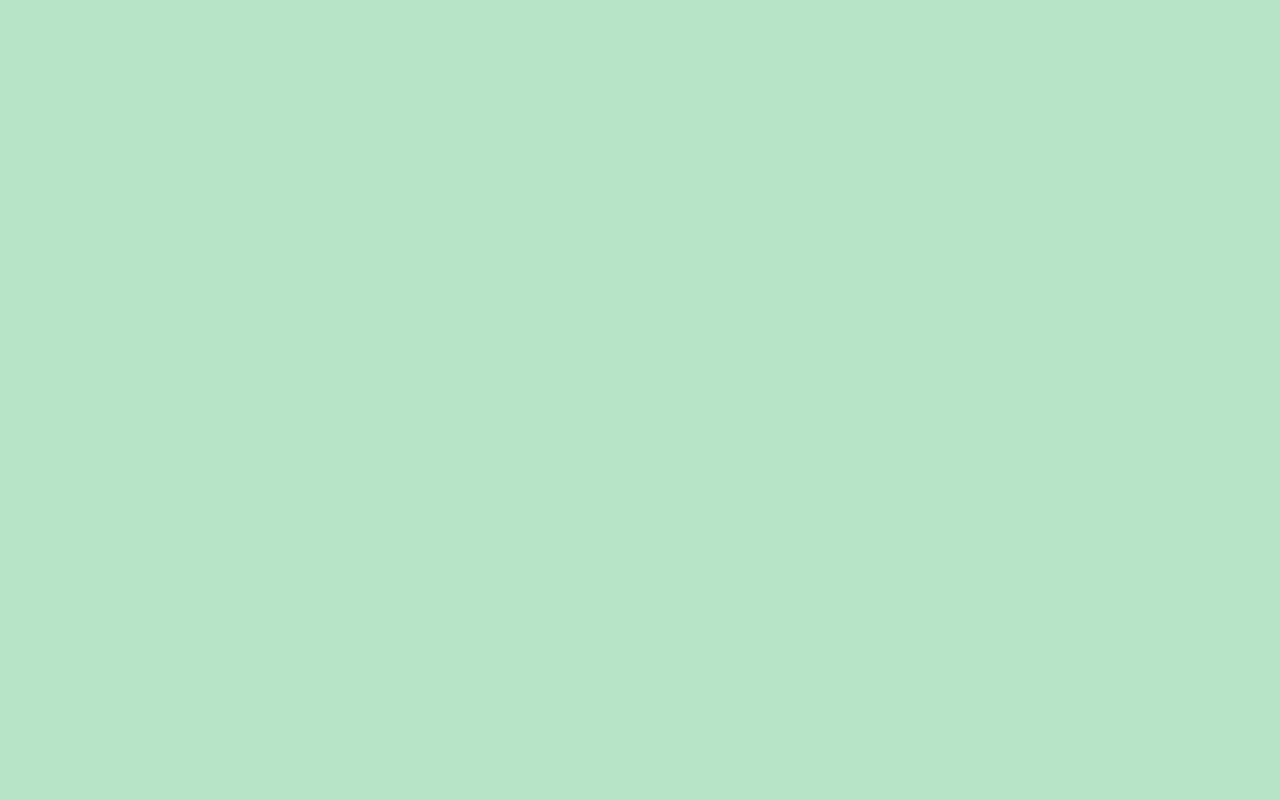
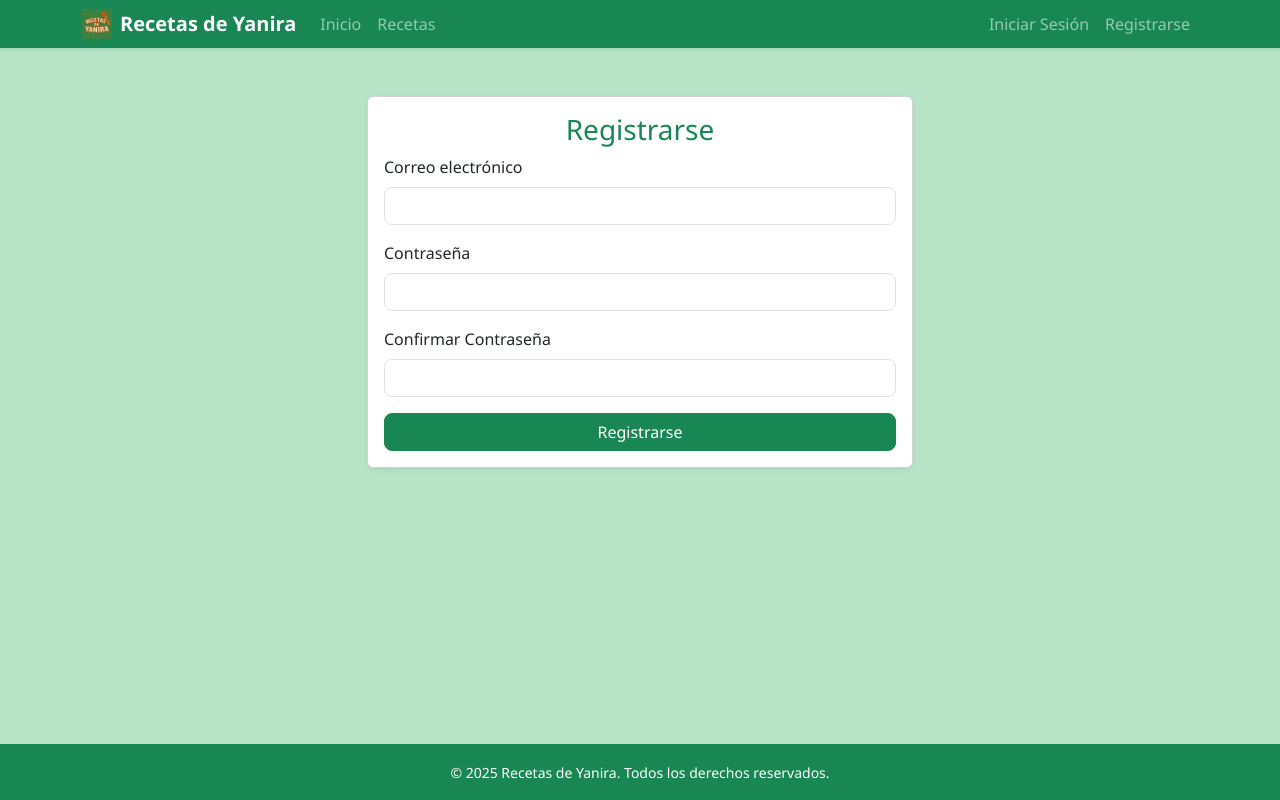
Before and after one commit to YaniraGS/ProyectoIntegrado, an Angular app in the folder frontend/recetas-de-yanira/: page /register in a window 1280 px wide. Built offline with nearby package versions, Linux system fonts and the light colour scheme.

Commit message:
ajusten en login/register

```diff
--- a/frontend/recetas-de-yanira/src/app/app.component.html
+++ b/frontend/recetas-de-yanira/src/app/app.component.html
@@ -1,9 +1,13 @@
+<div class="app-wrapper d-flex flex-column min-vh-100">
   <app-navbar></app-navbar>
 
+  <main class="flex-grow-1">
     <router-outlet></router-outlet>
+  </main>
 
-<footer class="bg-success text-white text-center py-3 mt-auto shadow-sm">
+  <footer class="bg-success text-white text-center py-3 shadow-sm">
     <div class="container">
       <small>&copy; 2025 Recetas de Yanira. Todos los derechos reservados.</small>
     </div>
   </footer>
+</div>
--- a/frontend/recetas-de-yanira/src/app/app.module.ts
+++ b/frontend/recetas-de-yanira/src/app/app.module.ts
@@ -25,13 +25,14 @@ import { ShoppingListComponent } from './pages/shopping-list/shopping-list.compo
     RecipeDetailComponent,
     HomeComponent,
     ShoppingListComponent,
-    ReactiveFormsModule,
+
   ],
   imports: [
     BrowserModule,
     AppRoutingModule,
     HttpClientModule,
     FormsModule,
+    ReactiveFormsModule,
   ],
   providers: [],
   bootstrap: [AppComponent]
--- a/frontend/recetas-de-yanira/src/app/pages/login/login.component.html
+++ b/frontend/recetas-de-yanira/src/app/pages/login/login.component.html
@@ -5,7 +5,7 @@
         <div class="card-body">
           <h3 class="card-title text-center text-success">Iniciar Sesión</h3>
 
-          <form [formGroup]="loginForm" (ngSubmit)="login()" novalidate>
+          <form [formGroup]="loginForm" (ngSubmit)="login()">
             <div class="mb-3">
               <label for="email" class="form-label">Correo electrónico</label>
               <input
@@ -13,8 +13,8 @@
                 id="email"
                 type="email"
                 class="form-control"
-                [class.is-invalid]="f.email.invalid && f.email.touched"
               >
+            </div>
 
             <div class="mb-3">
               <label for="password" class="form-label">Contraseña</label>
@@ -23,14 +23,13 @@
                 id="password"
                 type="password"
                 class="form-control"
-                [class.is-invalid]="f.password.invalid && f.password.touched"
               >
+            </div>
 
-            <button type="submit" class="btn btn-success w-100" [disabled]="loginForm.invalid">Entrar</button>
-
-            <div class="text-danger mt-3 text-center" *ngIf="errorMessage">{{ errorMessage }}</div>
+            <button type="submit" class="btn btn-success w-100" >Entrar</button>
           </form>
 
+          <div class="text-danger mt-3 text-center" *ngIf="errorMessage">{{ errorMessage }}</div>
         </div>
       </div>
     </div>
--- a/frontend/recetas-de-yanira/src/app/pages/login/login.component.ts
+++ b/frontend/recetas-de-yanira/src/app/pages/login/login.component.ts
@@ -1,5 +1,5 @@
 import { HttpClient } from '@angular/common/http';
-import { Component } from '@angular/core';
+import { Component, OnInit } from '@angular/core';
 import { Router } from '@angular/router';
 import { AuthService } from '../../services/auth.service';
 import { FormBuilder, FormGroup, Validators } from '@angular/forms';
@@ -10,7 +10,7 @@ import { FormBuilder, FormGroup, Validators } from '@angular/forms';
   templateUrl: './login.component.html',
   styleUrl: './login.component.css'
 })
-export class LoginComponent {
+export class LoginComponent implements OnInit {
 
   loginForm!: FormGroup;
   errorMessage = '';
@@ -26,12 +26,9 @@ export class LoginComponent {
 
 
   login() {
-    if (this.loginForm.invalid) {
-      this.loginForm.markAllAsTouched();
-      return;
-    }
 
-    const { email, password } = this.loginForm.value;
+  const email = this.loginForm.get('email')?.value;
+  const password = this.loginForm.get('password')?.value;
 
   this.authService.login(email, password).subscribe({
     next: (res) => {
@@ -43,8 +40,8 @@ export class LoginComponent {
       console.error(err);
     }
   });
+
 }
-
   get f() {
   return this.loginForm.controls;
 }
--- a/frontend/recetas-de-yanira/src/app/pages/register/register.component.html
+++ b/frontend/recetas-de-yanira/src/app/pages/register/register.component.html
@@ -3,25 +3,63 @@
     <div class="col-md-6">
       <div class="card shadow-sm rounded">
         <div class="card-body">
-          <h3 class="card-title text-center text-success">Registro</h3>
-          <form (ngSubmit)="register()">
+          <h3 class="card-title text-center text-success">Registrarse</h3>
+
+          <form [formGroup]="registerForm" (ngSubmit)="register()" novalidate>
+            <!-- Email -->
             <div class="mb-3">
               <label for="email" class="form-label">Correo electrónico</label>
-              <input [(ngModel)]="email" name="email" id="email" type="email" class="form-control" required>
+              <input id="email" type="email" class="form-control" formControlName="email"
+                [class.is-invalid]="getErrorMessage('email')" />
+              <div class="invalid-feedback">
+                {{ getErrorMessage('email') }}
+              </div>
             </div>
+
             <div class="mb-3">
               <label for="password" class="form-label">Contraseña</label>
-              <input [(ngModel)]="password" name="password" id="password" type="password" class="form-control" required>
+              <input id="password" type="password" class="form-control" formControlName="password"
+                [class.is-invalid]="getErrorMessage('password')" />
+              <div class="invalid-feedback">
+                {{ getErrorMessage('password') }}
+              </div>
             </div>
+
             <div class="mb-3">
               <label for="confirmPassword" class="form-label">Confirmar Contraseña</label>
-              <input [(ngModel)]="confirmPassword" name="password" id="password" type="password" class="form-control" required>
+              <input id="confirmPassword" type="password" class="form-control" formControlName="confirmPassword"
+                [class.is-invalid]="getErrorMessage('confirmPassword')" />
+              <div class="invalid-feedback">
+                {{ getErrorMessage('confirmPassword') }}
+              </div>
             </div>
-            <button type="submit" class="btn btn-success w-100">Registrarse</button>
+
+            <button type="submit" class="btn btn-success w-100">
+              Registrarse
+            </button>
           </form>
+
           <div class="text-danger mt-3 text-center" *ngIf="errorMessage">{{ errorMessage }}</div>
         </div>
       </div>
     </div>
   </div>
 </div>
+
+<div class="modal-backdrop fade show" *ngIf="showModal" style="display: block;"></div>
+
+<div class="modal fade show" *ngIf="showModal" tabindex="-1" style="display:grid;" aria-modal="true" >
+  <div class="modal-dialog modal-dialog-centered">
+    <div class="modal-content">
+      <div class="modal-header">
+        <h5 class="modal-title card-title text-center text-success">Registro exitoso</h5>
+      </div>
+      <div class="modal-body ">
+        <p>Usuario creado correctamente.</p>
+      </div>
+      <div class="modal-footer">
+        <button class="btn btn-success w-100" (click)="closeModal()">Ir a Login</button>
+      </div>
+    </div>
+  </div>
+</div>
--- a/frontend/recetas-de-yanira/src/app/pages/register/register.component.ts
+++ b/frontend/recetas-de-yanira/src/app/pages/register/register.component.ts
@@ -1,6 +1,7 @@
 import { Component } from '@angular/core';
 import { AuthService } from '../../services/auth.service';
 import { Router } from '@angular/router';
+import { AbstractControl, FormBuilder, FormGroup, Validators } from '@angular/forms';
 
 @Component({
   selector: 'app-register',
@@ -8,23 +9,75 @@ import { Router } from '@angular/router';
   templateUrl: './register.component.html',
   styleUrl: './register.component.css'
 })
+
+
 export class RegisterComponent {
-  email = '';
-  password = '';
-  confirmPassword = '';
+  registerForm: FormGroup;
   errorMessage = '';
+  showModal= false;
 
-  constructor(private authService: AuthService, private router: Router) {}
+
+
+  constructor(private fb: FormBuilder, private authService: AuthService, private router: Router) {
+
+    this.registerForm = this.fb.group({
+      email: ['', [Validators.required, Validators.email]],
+      password: ['', [Validators.required, Validators.minLength(6)]],
+      confirmPassword: ['', Validators.required]
+    }, { validators: this.passwordMatchValidator });
+  }
+
+
+  passwordMatchValidator(form: AbstractControl) {
+    const password = form.get('password')?.value;
+    const confirmPassword = form.get('confirmPassword')?.value;
+    if (password !== confirmPassword) {
+      return { passwordMismatch: true };
+    } else {
+      return null;
+    }
+  }
+
 
   register() {
-    if (this.password !== this.confirmPassword) {
-      this.errorMessage = 'Las contraseñas no coinciden';
+    if (this.registerForm.invalid) {
+      this.registerForm.markAllAsTouched();
+      this.errorMessage = 'Por favor, revisa los errores en el formulario antes de continuar.';
       return;
     }
 
-    this.authService.register(this.email, this.password).subscribe({
-      next: () => this.router.navigate(['/login']),
-      error: () => this.errorMessage = 'Error al registrarse. El correo electronico ya existe'
+    const { email, password } = this.registerForm.value;
+    this.authService.register(email, password).subscribe({
+      next: () => this.showModal=true,
+      error: () => this.errorMessage = 'Error al registrarse. El correo electrónico ya existe.'
     });
+
   }
+
+  closeModal() {
+    this.showModal = false;
+    this.router.navigate(['/login']);
+  }
+
+  getErrorMessage(field: string): string | null {
+    const control = this.registerForm.get(field);
+
+    if (control && control.touched && control.invalid) {
+      if (control.errors?.['required']) {
+        return 'Este campo es obligatorio';
+      }
+      if (control.errors?.['email']) {
+        return 'El formato del correo no es válido';
+      }
+      if (control.errors?.['minlength']) {
+        const requiredLength = control.errors['minlength'].requiredLength;
+        return `Debe tener al menos ${requiredLength} caracteres`;
+      }
+    }
+    if (field === 'confirmPassword' && this.registerForm.errors?.['passwordMismatch'] && control?.touched) {
+      return 'Las contraseñas no coinciden';
+    }
+    return null;
+  }
+
 }
```
Also changed, not shown: frontend/recetas-de-yanira/src/app/pages/register/register.component.css (line endings or trailing spaces). Lines whose indentation alone changed are shown as unchanged.
